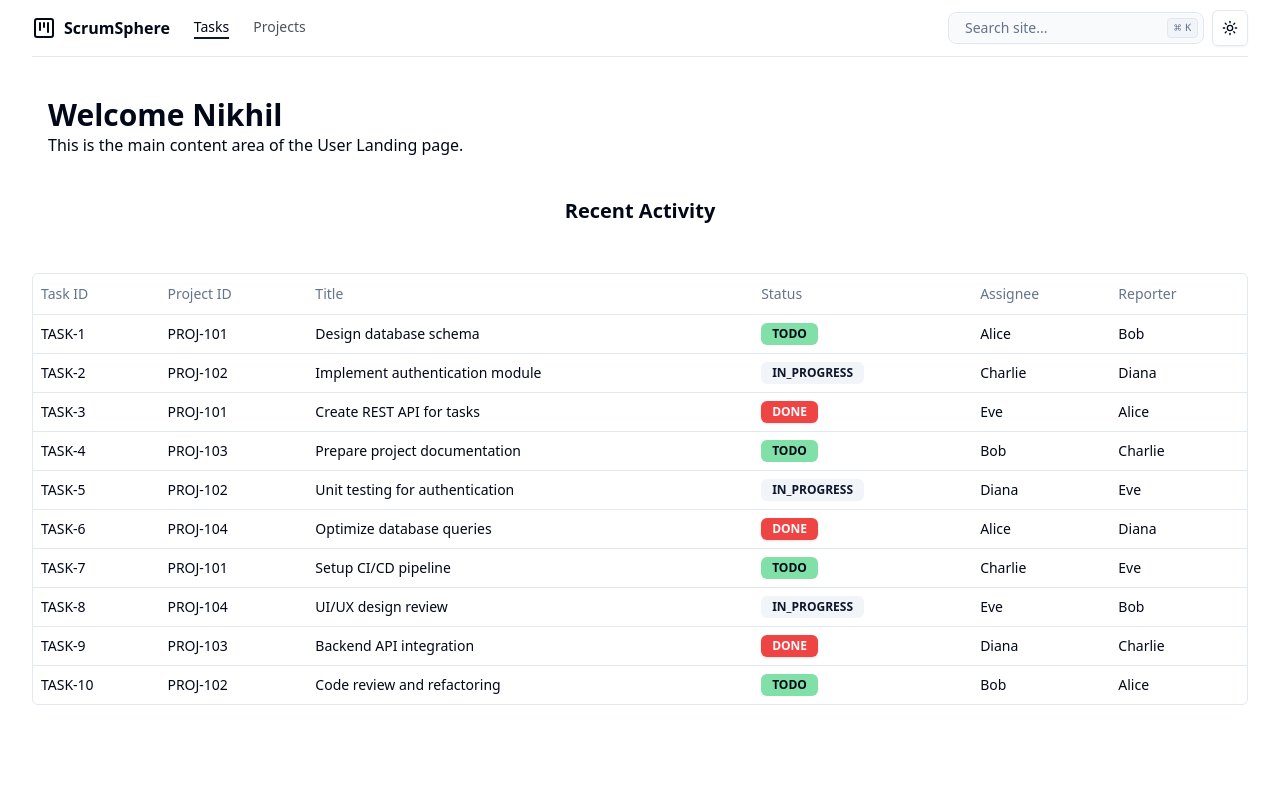
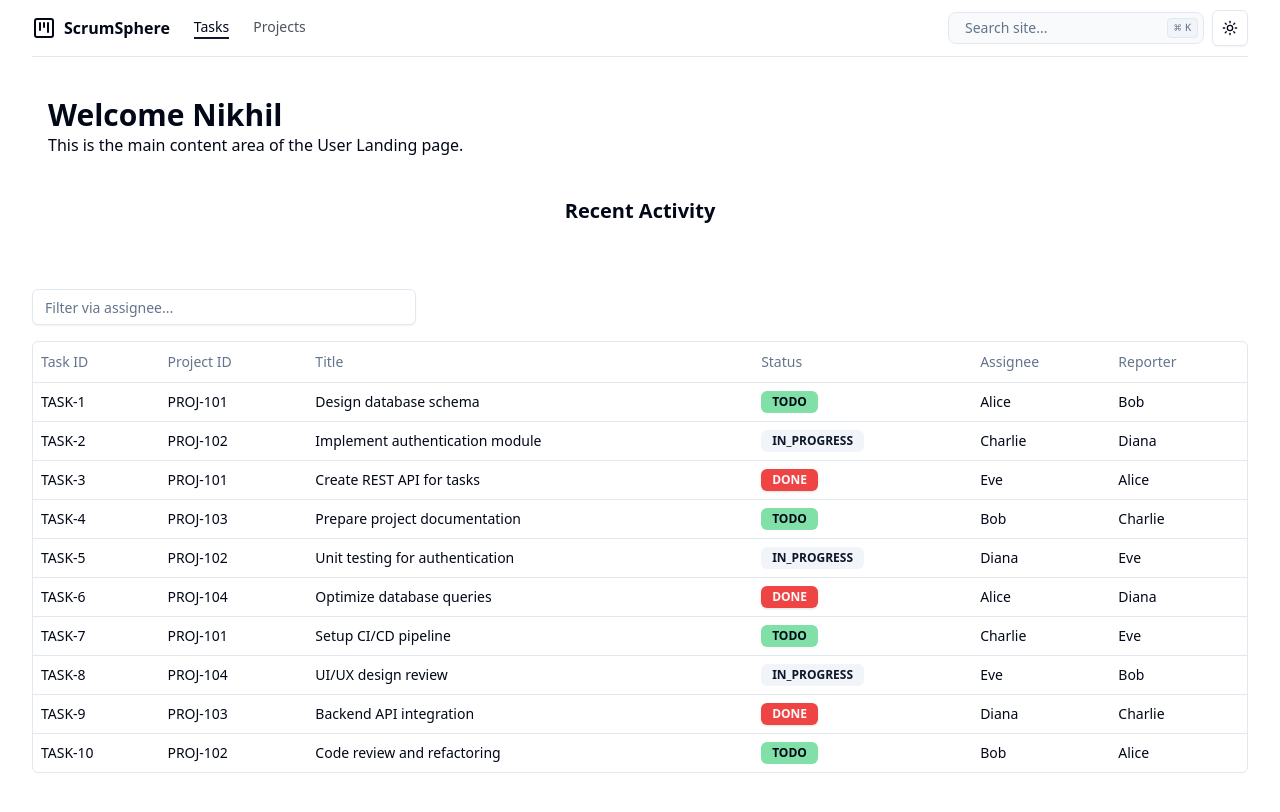
Before and after one commit to A-N1khil/scrumsphere, a React (Vite) app: page /tasks in a window 1280 px wide. Shown: the top 812 px of the page. Built offline with nearby package versions, Linux system fonts and the light colour scheme.

Commit message:
Adding filtering

```diff
--- a/src/app/components/TaskComponent.tsx
+++ b/src/app/components/TaskComponent.tsx
@@ -1,7 +1,6 @@
 import { columns } from "./tasks/Columns";
 import TaskTable from "./tasks/TaskTable";
 import { Task } from "../models/tasks/Task";
-
 const data: Task[] = [
   {
     id: "676eeddaf5264633ed8421ba",
@@ -147,9 +146,11 @@ const data: Task[] = [
 
 const TaskComponent = () => {
   return (
-    <div className="container mx-auto py-10">
-      <TaskTable columns={columns} data={data} />
-    </div>
+    <>
+      <div className="container mx-auto py-10">
+        <TaskTable columns={columns} data={data} />
+      </div>
+    </>
   );
 };
 
--- a/src/app/components/tasks/TaskTable.tsx
+++ b/src/app/components/tasks/TaskTable.tsx
@@ -1,5 +1,14 @@
-import { ColumnDef, flexRender, getCoreRowModel, useReactTable } from "@tanstack/react-table";
+import {
+  ColumnDef,
+  ColumnFiltersState,
+  flexRender,
+  getCoreRowModel,
+  getFilteredRowModel,
+  useReactTable,
+} from "@tanstack/react-table";
 import { Table, TableBody, TableCell, TableHead, TableHeader, TableRow } from "../ui/table";
+import { useState } from "react";
+import { Input } from "../ui/input";
 
 interface TaskTableProps<TData, TValue> {
   columns: ColumnDef<TData, TValue>[];
@@ -7,13 +16,28 @@ interface TaskTableProps<TData, TValue> {
 }
 
 export function TaskTable<TData, TValue>({ columns, data }: TaskTableProps<TData, TValue>) {
+  const [columnFilters, setColumnFilters] = useState<ColumnFiltersState>([]);
   const table = useReactTable({
     data,
     columns,
     getCoreRowModel: getCoreRowModel(),
+    onColumnFiltersChange: setColumnFilters,
+    getFilteredRowModel: getFilteredRowModel(),
+    state: {
+      columnFilters,
+    },
   });
 
   return (
+    <>
+      <div className="flex items-center py-4">
+        <Input
+          placeholder="Filter via assignee..."
+          value={(table.getColumn("assignee")?.getFilterValue() as string) ?? ""}
+          onChange={(e) => table.getColumn("assignee")?.setFilterValue(e.target.value)}
+          className="max-w-sm"
+        />
+      </div>
       <div className="rounded-md border">
         <Table>
           <TableHeader>
@@ -50,6 +74,7 @@ export function TaskTable<TData, TValue>({ columns, data }: TaskTableProps<TData
           </TableBody>
         </Table>
       </div>
+    </>
   );
 }
 
```
Lines whose indentation alone changed are shown as unchanged.
